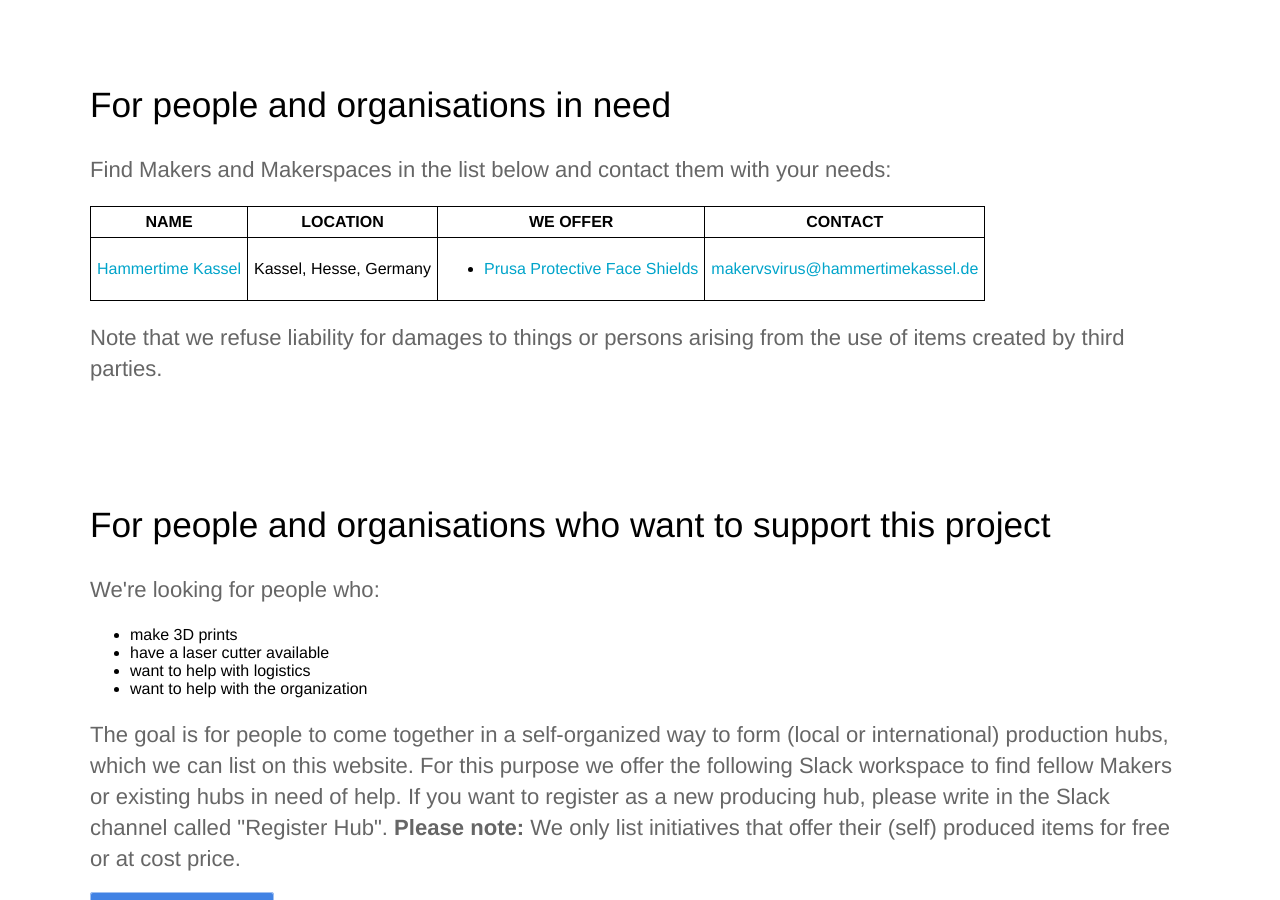
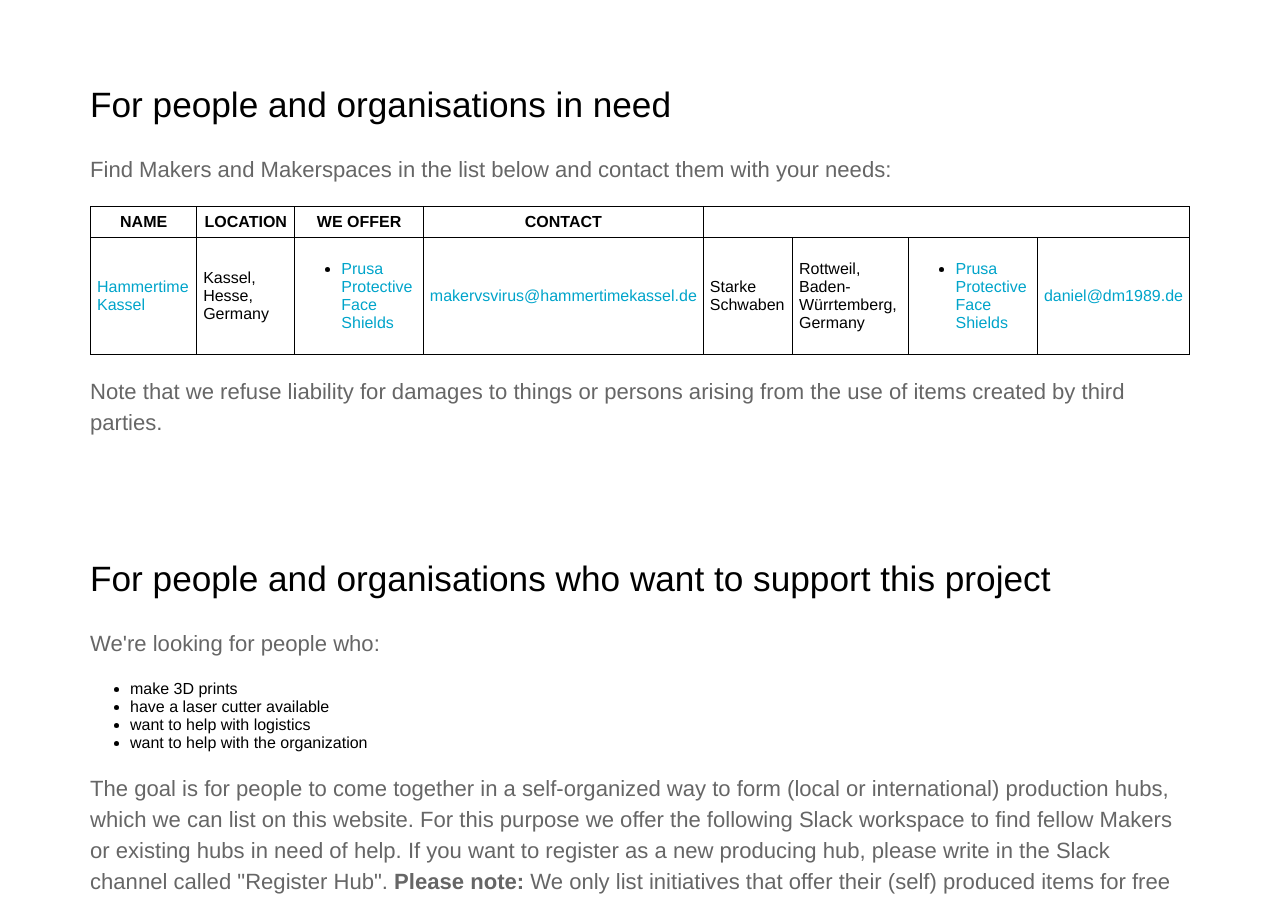
Before and after one commit to CloudCannon/hydra-jekyll-template, a Jekyll site: the page built from index.html, in a window 1280 px wide and 900 px high, scrolled down 920 px. Built offline with Jekyll 4.4.1, drawn with Linux system fonts in a browser that asks for light colours; the list of posts is cut into pages by our own code.

Commit message:
ADD new hub

```diff
--- a/_data/hubs.yml
+++ b/_data/hubs.yml
@@ -7,5 +7,15 @@
   city: Kassel
   contact: '<a href="mailto:makervsvirus@hammertimekassel.de">makervsvirus@hammertimekassel.de</a>'
   we_offer:
-    - '<a href="https://www.prusaprinters.org/prints/25857-protective-face-shield-rc1" target="_blank">Prusa Protective Face Shields</a>'
+    - '<a href="https://www.prusaprinters.org/prints/25857-protective-face-shield-rc2" target="_blank">Prusa Protective Face Shields</a>'
+- name: Starke Schwaben
+  # Link is optional
+  link:
+  country: Germany
+  # State / region is optional
+  state: Baden-Würrtemberg
+  city: Rottweil
+  contact: '<a href="mailto:daniel@dm1989.de">daniel@dm1989.de</a>'
+  we_offer:
+    - '<a href="https://www.prusaprinters.org/prints/25857-protective-face-shield-rc2" target="_blank">Prusa Protective Face Shields</a>'
 # Copy the block above and repeat =)
```
